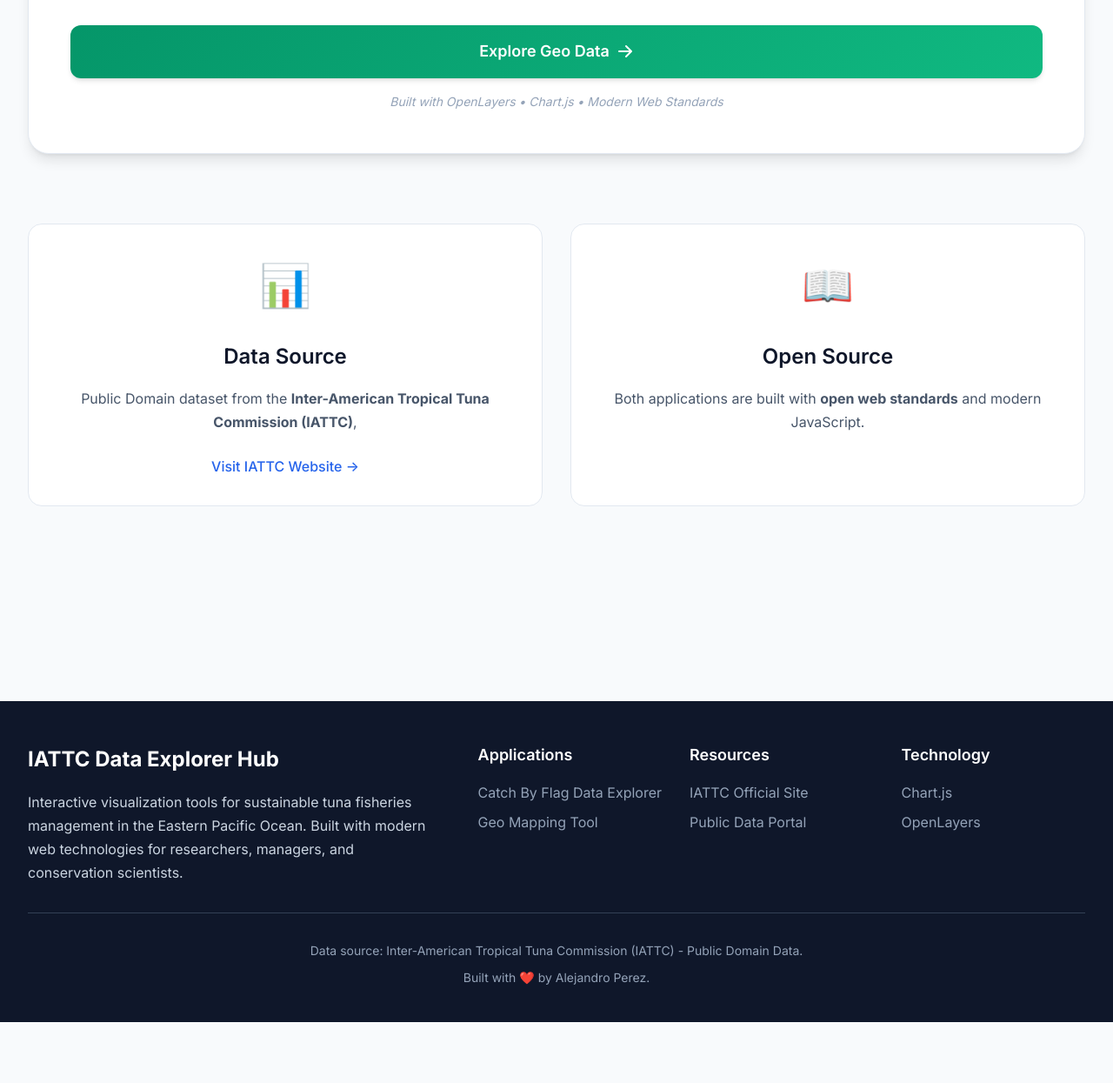
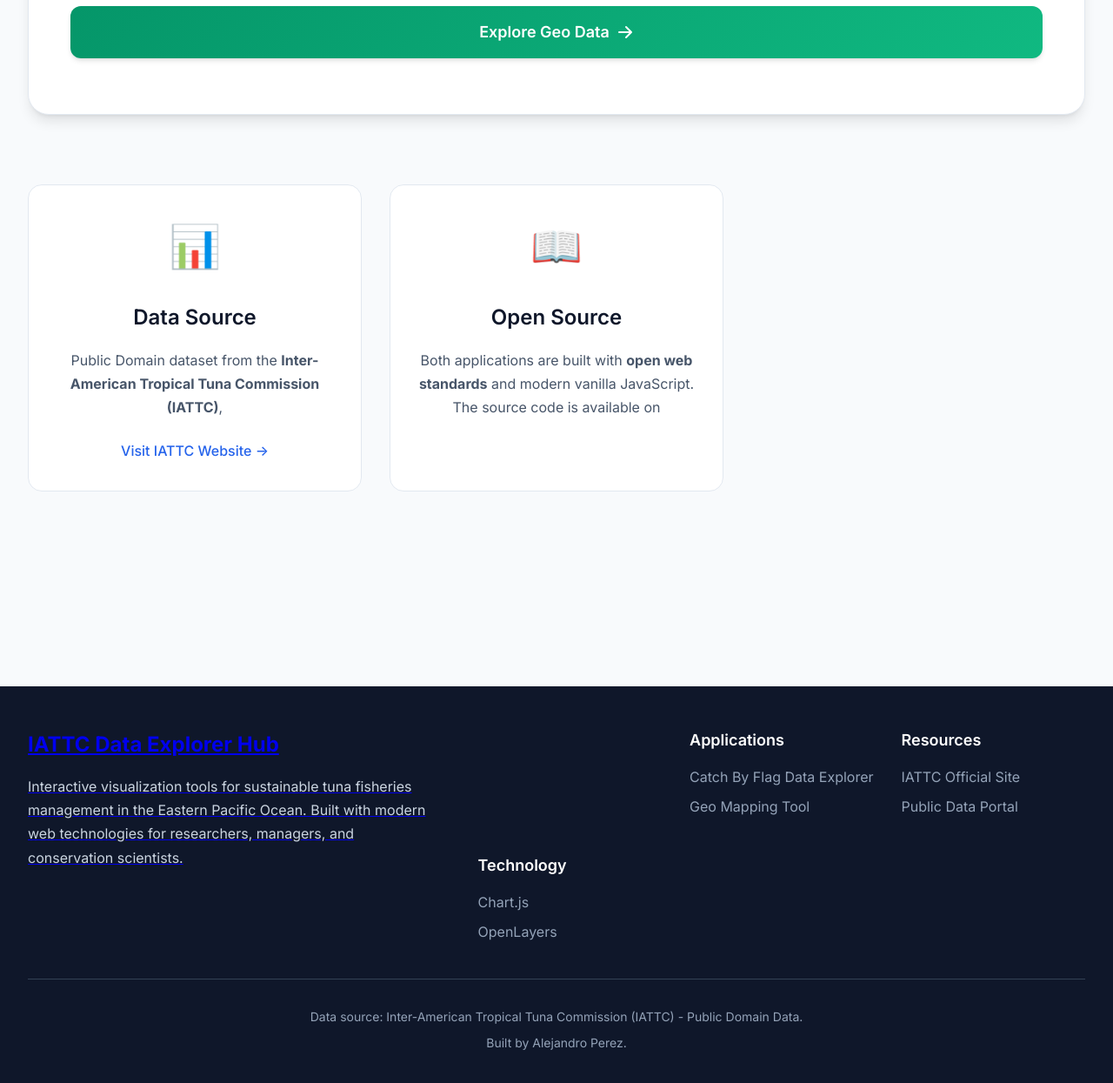
Before and after one commit to halprez/IATTC-sample, a plain HTML site: page docs/index.html in a window 1280 px wide. Shown: the part 1624-2869 px from the top of the page at 87% size. Before the commit the page ends 2799 px from the top, so only its background shows below. Drawn offline with Linux system fonts and the light colour scheme.

Commit message:
fixing stuff

```diff
--- a/docs/index.html
+++ b/docs/index.html
@@ -83,7 +83,6 @@
                             </svg>
                         </a>
                         <div class="app-tech">
-                            <span>Built with Chart.js • Vanilla JS • Modern CSS</span>
                         </div>
                     </div>
                 </div>
@@ -113,7 +112,6 @@
                             </svg>
                         </a>
                         <div class="app-tech">
-                            <span>Built with OpenLayers • Chart.js • Modern Web Standards</span>
                         </div>
                     </div>
                 </div>
@@ -129,7 +127,7 @@
                         <p>
                             Public Domain dataset from the <strong>Inter-American Tropical Tuna Commission (IATTC)</strong>,
                         </p>
-                        <a href="https://www.iattc.org/" target="_blank" class="info-link">
+                        <a href="https://www.iattc.org/en-US/Data/Public-domain/" target="_blank" class="info-link">
                             Visit IATTC Website →
                         </a>
                     </div>
@@ -139,7 +137,8 @@
                         <div class="info-icon">📖</div>
                         <h3>Open Source</h3>
                         <p>
-                            Both applications are built with <strong>open web standards</strong> and modern JavaScript.
+                            Both applications are built with <strong>open web standards</strong> and modern vanilla JavaScript.
+                            The source code is available on <a href=https://github.com/halprez/IATTC-sample"
                         </p>
                     </div>
                 </div>
@@ -186,7 +185,7 @@
             </div>
             <div class="footer-bottom">
                 <p>Data source: Inter-American Tropical Tuna Commission (IATTC) - Public Domain Data.</p>
-                <p>Built with ❤️ by Alejandro Perez.</p>
+                <p>Built by Alejandro Perez.</p>
             </div>
         </div>
     </footer>
```
